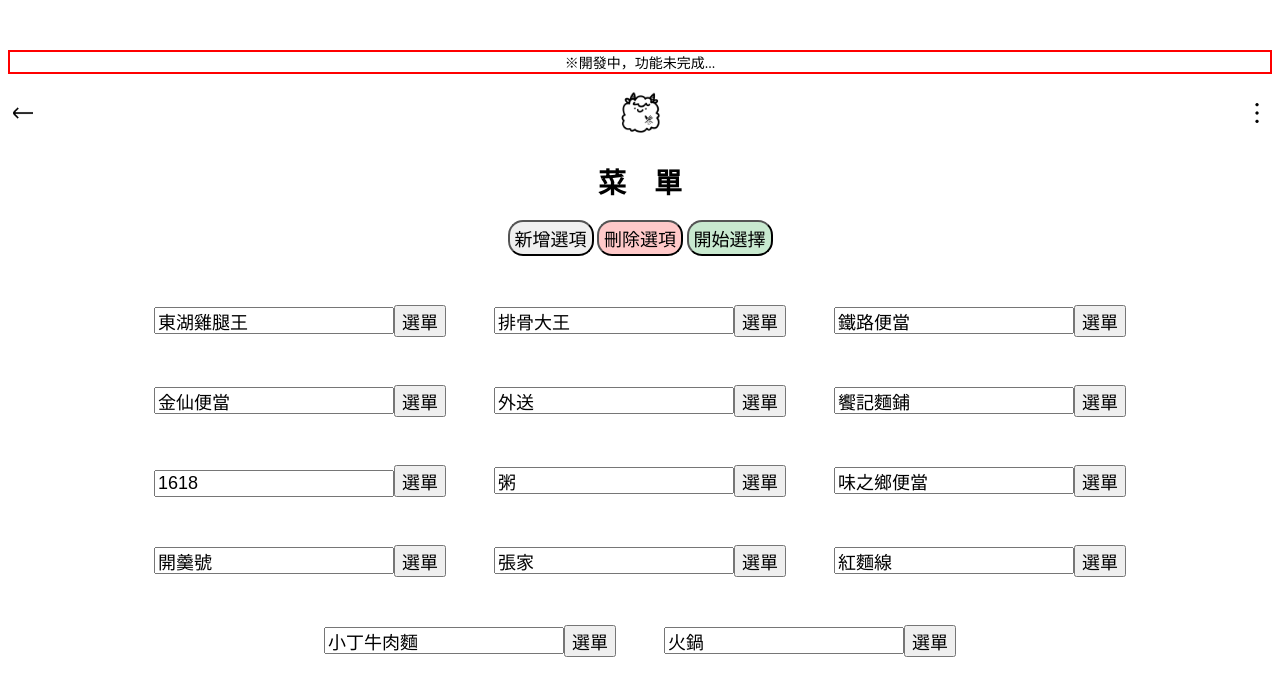
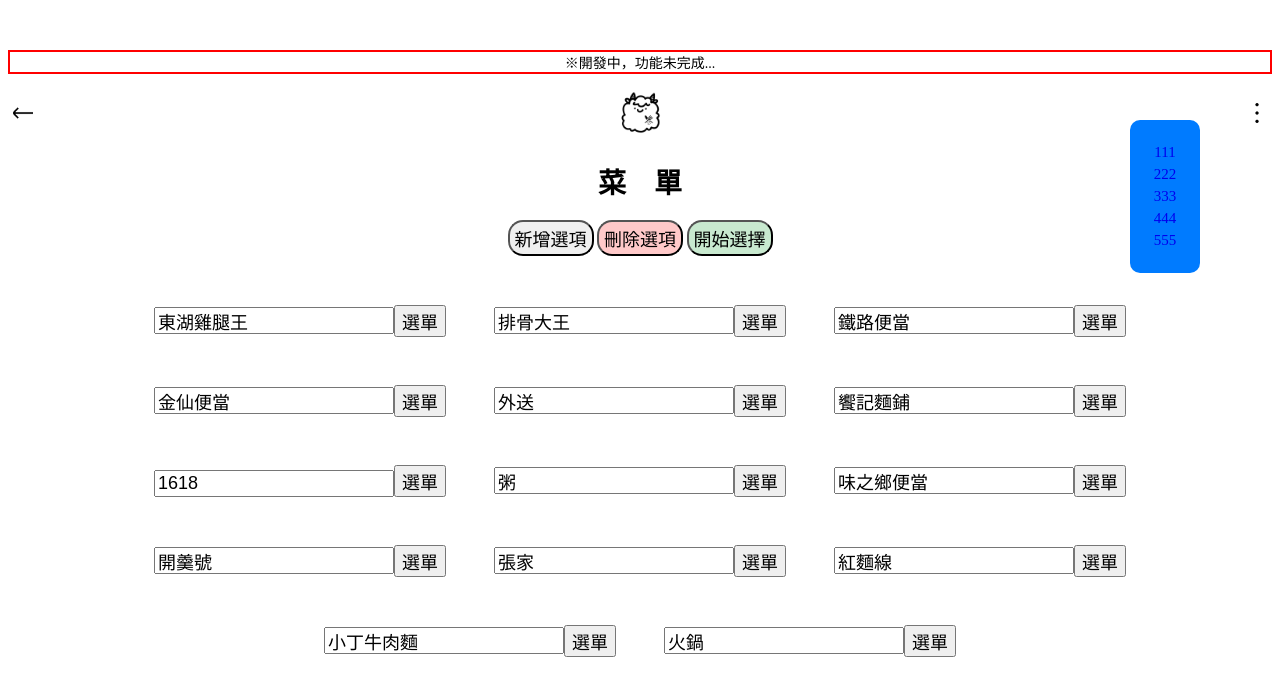
Before and after one commit to hung-lun/random, a plain HTML site: page menu.html in a window 1280 px wide. Drawn offline with Linux system fonts and the light colour scheme.

Commit message:
Add files via upload

```diff
--- a/menu.html
+++ b/menu.html
@@ -14,6 +14,19 @@
         <p class="dev">※開發中，功能未完成...</p>
         <div id="top"><a onclick="window.location.href = 'index.html'"><img id="imgsrc1" src="direction.png"></img></a><img id="imgsrc2" src="main1.png"><a><img id="imgsrc3" src="test.png" ></a></div>
         <h1>菜　單</h1>
+
+        <div class="set">
+            <nav>
+                <ul>
+                    <a href="#"><li>111</li></a>
+                    <a href="#"><li>222</li></a>
+                    <a href="#"><li>333</li></a>
+                    <a href="#"><li>444</li></a>
+                    <a href="#"><li>555</li></a>
+                </ul>
+            </nav>
+        </div>
+
         <button class="add" onclick="addOption()">新增選項</button>
         <button class="remove"onclick="removeOption()">刪除選項</button>
         <button class="ok" onclick="drawWinner()">開始選擇</button>
--- a/script.js
+++ b/script.js
@@ -3,6 +3,9 @@ var count = 14;
 // console.log(test);
 // console.log(count);
 // test.addEventListener('click',searchOnGoogleMap(count));
+
+
+
 
 
 function addOption() {
@@ -48,6 +51,7 @@ function removeOption() {
 
     if (!selectedOption) {
         document.getElementById("result").innerText = "alert:只能刪除綠框的選項!";
+        alert("錯誤 只能刪除綠框的選項!");
         return;
     }
 
@@ -67,6 +71,7 @@ function drawWinner() {
     // 如果沒有選項，則顯示錯誤訊息並退出函數
     if (totalOptions === 0) {
         document.getElementById("result").innerText = "alert:請先新增選項!";
+        alert("錯誤 請先新增選項!");
         return;
     }
 
--- a/style.css
+++ b/style.css
@@ -16,6 +16,11 @@ body{
     padding: 5px 0px;
 }
 
+/* #imgsrc1:hover{
+    background-color: #3d415541;
+    border-radius: 5px;
+} */
+
 #imgsrc2{
     height: 50px;
     margin: 0px auto;
@@ -26,13 +31,52 @@ body{
     margin: 10px 5px 10px 0px;
     padding: 5px 0px;
 }
-#imgsrc3:hover{
+/* #imgsrc3:hover{
     background-color: #3d415541;
-    border-radius: 5px;}
+    border-radius: 5px;
+} */
 
 #top{
     display: flex;
     justify-content: space-around;
+}
+
+
+.set{
+    width: 70px;
+    height: auto;
+    background-color: #007bff;
+    padding: 15px auto;
+    border-radius: 10px;
+    position: fixed;
+    left: 1130px;
+    top: 120px;
+}
+
+.set ul{
+    text-decoration: none;
+    list-style-type: none;
+    display: block;
+    padding: 5px 0px;
+}
+
+.set ul a li{
+    text-decoration: none;
+    list-style-type: none;
+    display: flex;
+    text-align: center;
+    justify-content: center;
+    margin: 5px auto;
+}
+
+.set ul a{
+    text-decoration: none;
+    font-size: 15px;
+}
+
+.set ul a li:hover{
+    background-color: #ff1100bc;
+    border-radius: 5px;
 }
 
 .container {
```
